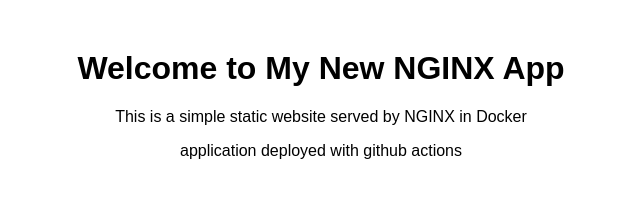
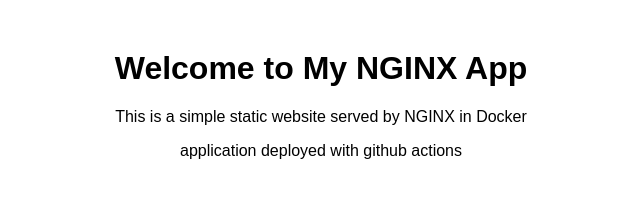
Before and after one commit to YashPradhan77/ECS-FARGATE, a plain HTML site: page nginx/index.html in a window 1280 px wide. Shown: the whole page, without its empty margins (319-959 px from the left). Drawn offline with Linux system fonts and the light colour scheme.

Commit message:
initial commit

```diff
--- a/nginx/index.html
+++ b/nginx/index.html
@@ -7,7 +7,7 @@
     <link rel="stylesheet" href="style.css">
 </head>
 <body>
-    <h1>Welcome to My New NGINX App</h1>
+    <h1>Welcome to My NGINX App</h1>
     <p>This is a simple static website served by NGINX in Docker</p>
     <p>application deployed with github actions</p>
 </body>
```
